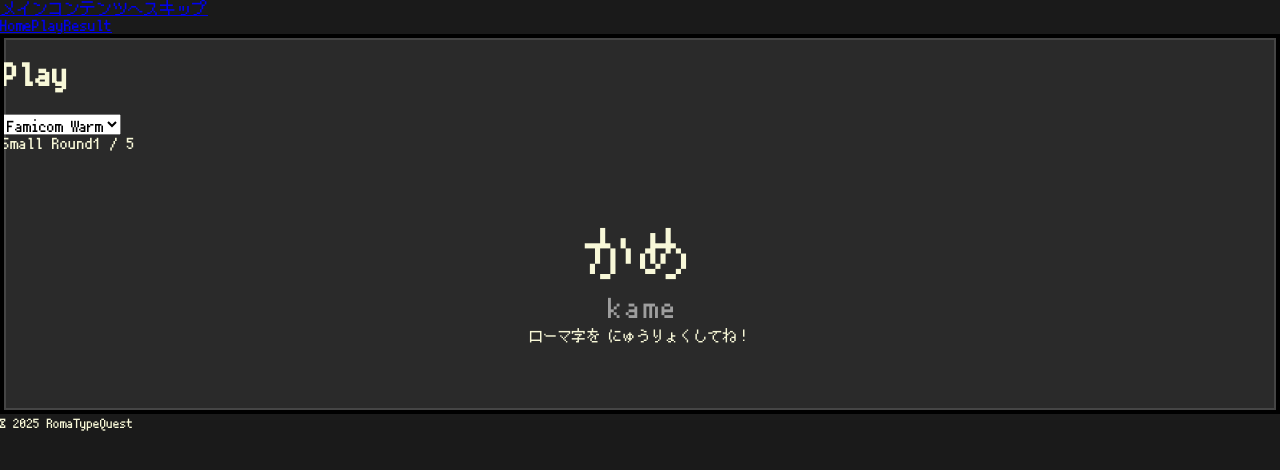
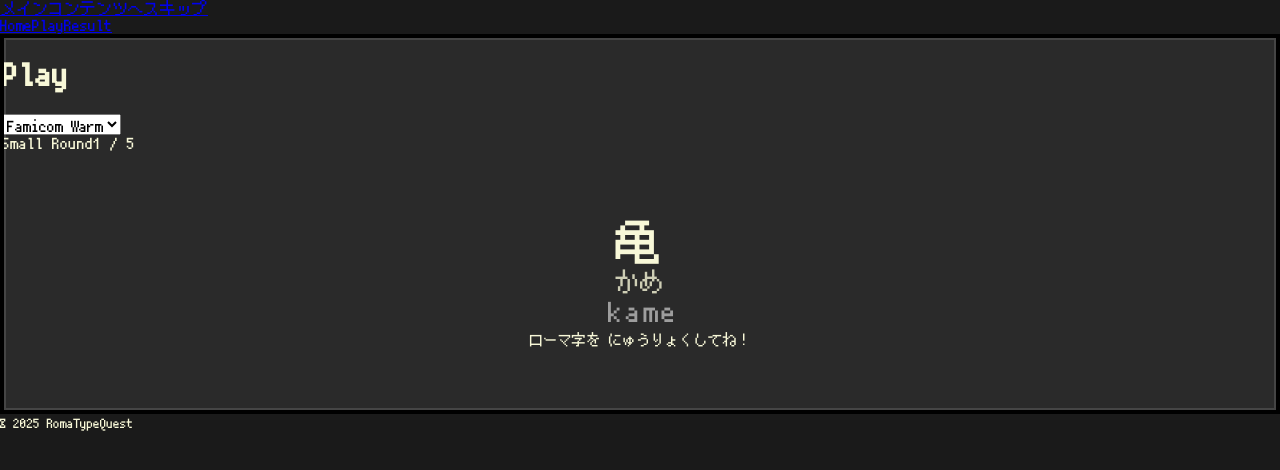
Before and after one commit to KJ-LEATHER-GAMES/roma-type, a React (Vite) app: page /play in a window 1280 px wide. Both pictures are taken after a click on the button "START". Shown: the top 470 px of the page. Built offline with nearby package versions, Linux system fonts and the light colour scheme.

Commit message:
Complete S2-1!!

```diff
--- a/src/features/typing/core/judge.ts
+++ b/src/features/typing/core/judge.ts
@@ -4,27 +4,56 @@ export type JudgeKind = 'progress' | 'complete' | 'mismatch';
 
 export interface JudgeResult {
     kind: JudgeKind;
-    // 必要であれば拡張用のフィールド
-    // matchedLength: number;
+
+    // どのローマ字パターンにマッチしているか（UI側で typed / remaining を出すために使う）
+    matchedTarget?: string;
+    matchedIndex?: number;
 }
+// オーバーロード
+export function judgeTyping(targetWord: string, typed: string): JudgeResult;
+export function judgeTyping(targetWords: string[], typed: string): JudgeResult;
 
-export function judgeTyping(targetWord: string, typed: string): JudgeResult {
+export function judgeTyping(targetWord: string | string[], typed: string): JudgeResult {
+    const targets = Array.isArray(targetWord) ? targetWord : [targetWord];
+
+    // 未入力ならとりあえず progress
     if (typed.length === 0) {
-        return { kind: 'progress' };
+        return {
+            kind: 'progress',
+            matchedTarget: targets[0],
+            matchedIndex: 0,
+        };
     }
 
-    // 途中まで合っているか？
-    const prefix = targetWord.slice(0, typed.length);
+    let progressIndex: number | null = null;
 
-    if (typed === targetWord) {
-        return { kind: 'complete' };
+    for (let i = 0; i < targets.length; i += 1) {
+        const t = targets[i];
+
+        if (typed === t) {
+            return {
+                kind: 'complete',
+                matchedTarget: t,
+                matchedIndex: i,
+            };
+        }
+
+        const prefix = t.slice(0, typed.length);
+        if (typed === prefix) {
+            if (progressIndex === null) {
+                progressIndex = i;
+            }
+        }
     }
 
-    if (typed === prefix) {
-        // まだ途中だけど、ここまでは合っている
-        return { kind: 'progress' };
+    if (progressIndex !== null) {
+        const t = targets[progressIndex];
+        return {
+            kind: 'progress',
+            matchedTarget: t,
+            matchedIndex: progressIndex,
+        };
     }
 
-    // ここまで来たら不一致
     return { kind: 'mismatch' };
 }
--- a/src/features/typing/core/useTypingCore.ts
+++ b/src/features/typing/core/useTypingCore.ts
@@ -28,18 +28,19 @@ export type TypingState = {
 
 /**
  * useTypingCore に渡すオプション
- * - targetWord: 判定対象となるローマ字文字列
+ * - targetRomajiVariants: 判定対象となるローマ字表記の候補
+ *   例）["gakkou"] や ["shashin", "syasin"] など
  */
 export interface TypingCoreOptions {
-    targetWord: string;
+    targetRomajiVariants: string[];
 }
 
 /**
  * useTypingCore が返すAPI
  * - state: タイピング状態（status / typed / mistakeCount など）
  * - typed: 直近の入力済み文字列（state.typed のショートカット）
- * - remaining: targetWord から typed を除いた残り部分
- * - judgeResult: targetWord と typed の前方一致/完全一致/不一致の判定
+ * - remaining: 現在マッチしているローマ字表記から typed を除いた残り部分
+ * - judgeResult: targetRomajiVariants と typed の前方一致/完全一致/不一致の判定
  * - startRound / stopRound / reset: 入力ループ制御用の関数
  */
 export interface TypingCoreAPI {
@@ -59,9 +60,10 @@ export interface TypingCoreAPI {
  * - stopRound(): 入力受付停止
  * - reset(): 状態を初期化
  * S1-4ではミスしても継続可能・mistakeCountをカウントする。
+ * S2からは複数ローマ字パターン（["shashin", "syasin"] など）に対応。
  */
 export function useTypingCore(options: TypingCoreOptions): TypingCoreAPI {
-    const { targetWord } = options;
+    const { targetRomajiVariants } = options;
 
     const [state, setState] = useState<TypingState>(() => ({
         status: 'idle',
@@ -69,7 +71,7 @@ export function useTypingCore(options: TypingCoreOptions): TypingCoreAPI {
         lastKey: null,
         startedAt: null,
         mistakeCount: 0,
-        judgeResult: judgeTyping(targetWord, ''),
+        judgeResult: judgeTyping(targetRomajiVariants, ''),
     }));
 
     // 最新の稼働フラグ（useEffect内から参照）
@@ -83,9 +85,9 @@ export function useTypingCore(options: TypingCoreOptions): TypingCoreAPI {
             lastKey: null,
             startedAt: typeof performance !== 'undefined' ? performance.now() : Date.now(),
             mistakeCount: 0,
-            judgeResult: judgeTyping(targetWord, ''),
+            judgeResult: judgeTyping(targetRomajiVariants, ''),
         });
-    }, [targetWord]);
+    }, [targetRomajiVariants]);
 
     const stopRound = useCallback(() => {
         runningRef.current = false;
@@ -100,9 +102,9 @@ export function useTypingCore(options: TypingCoreOptions): TypingCoreAPI {
             lastKey: null,
             startedAt: null,
             mistakeCount: 0,
-            judgeResult: judgeTyping(targetWord, ''),
+            judgeResult: judgeTyping(targetRomajiVariants, ''),
         });
-    }, [targetWord]);
+    }, [targetRomajiVariants]);
 
     useEffect(() => {
         const onKeyDown = (e: KeyboardEvent) => {
@@ -115,7 +117,7 @@ export function useTypingCore(options: TypingCoreOptions): TypingCoreAPI {
                 if (prev.status !== 'running') return prev;
 
                 const nextTyped = (prev.typed ?? '') + key;
-                const nextJudge = judgeTyping(targetWord, nextTyped);
+                const nextJudge = judgeTyping(targetRomajiVariants, nextTyped);
 
                 if (nextJudge.kind === 'mismatch') {
                     return {
@@ -142,16 +144,31 @@ export function useTypingCore(options: TypingCoreOptions): TypingCoreAPI {
         window.addEventListener('keydown', onKeyDown);
         return () => {
             window.removeEventListener('keydown', onKeyDown);
-            // ★ ここは消す
-            // runningRef.current = false;
+            // runningRef.current は reset/startRound 側で管理する
         };
-    }, [targetWord]);
+    }, [targetRomajiVariants]);
+
+    useEffect(() => {
+        // 出題単語が変わったタイミングで、typed と judgeResult をリセット
+        setState((prev) => ({
+            ...prev,
+            typed: '',
+            lastKey: null,
+            mistakeCount: 0,
+            // startedAt は「ラウンド全体の時間」を測りたいのでそのままにしておく想定
+            judgeResult: judgeTyping(targetRomajiVariants, ''),
+        }));
+    }, [targetRomajiVariants]);
 
     // state から typed を取り出し
     const typed = state.typed ?? '';
 
     // 残り文字列（UI のための派生値）
-    const remaining = useMemo(() => targetWord.slice(typed.length), [targetWord, typed]);
+    const remaining = useMemo(() => {
+        // どのローマ字パターンにマッチしているか（なければ先頭のパターンを採用）
+        const baseTarget = state.judgeResult.matchedTarget ?? targetRomajiVariants[0] ?? '';
+        return baseTarget.slice(typed.length);
+    }, [state.judgeResult.matchedTarget, targetRomajiVariants, typed]);
 
     const judgeResult = state.judgeResult;
 
--- /dev/null
+++ b/src/features/typing/data/words.ts
@@ -0,0 +1,53 @@
+// src/features/typing/data/words.ts
+
+export type RomajiWord = {
+    id: string; // "gakkou_01" など一意なID
+    kanji?: string; // "学校"（漢字がない単語は undefined でOK）
+    kana: string; // "がっこう"
+    romajiVariants: string[]; // ["gakkou", "gakko-"] など
+    grade: number; // 学年 or 難易度
+    hint?: string; // 意味やメモ（静的なヒント）
+};
+
+export const ROMAJI_WORDS: RomajiWord[] = [
+    {
+        id: 'kame_01',
+        kanji: '亀',
+        kana: 'かめ',
+        romajiVariants: ['kame'],
+        grade: 1,
+        hint: 'かめ（turtle）',
+    },
+    {
+        id: 'neko_01',
+        kanji: '猫',
+        kana: 'ねこ',
+        romajiVariants: ['neko'],
+        grade: 1,
+        hint: 'ねこ（cat）',
+    },
+    {
+        id: 'inu_01',
+        kanji: '犬',
+        kana: 'いぬ',
+        romajiVariants: ['inu'],
+        grade: 1,
+        hint: 'いぬ（dog）',
+    },
+    {
+        id: 'saru_01',
+        kanji: '猿',
+        kana: 'さる',
+        romajiVariants: ['saru'],
+        grade: 1,
+        hint: 'さる（monkey）',
+    },
+    {
+        id: 'tori_01',
+        kanji: '鳥',
+        kana: 'とり',
+        romajiVariants: ['tori'],
+        grade: 1,
+        hint: 'とり（bird）',
+    },
+];
--- a/src/routes/Play.tsx
+++ b/src/routes/Play.tsx
@@ -4,7 +4,7 @@ import { useNavigate } from 'react-router-dom';
 
 import { PixelPanel, PixelButton, ThemeSwitcher } from '@/components/ui';
 import { useTypingCore } from '@/features/typing/core';
-import { SIMPLE_WORDS } from '@/features/typing/data/simpleWords';
+import { ROMAJI_WORDS } from '@/features/typing/data/words';
 
 /**
  * タイピング入力画面 (S1-4: T4-1/T4-2/T4-3 対応)
@@ -32,12 +32,12 @@ export default function Play() {
     // 演出用クラス（Flash / Shake / Miss）
     const [effectClass, setEffectClass] = useState<string | null>(null);
 
-    const currentWord = SIMPLE_WORDS[currentIndex];
-    const totalQuestions = SIMPLE_WORDS.length;
+    const currentWord = ROMAJI_WORDS[currentIndex];
+    const totalQuestions = ROMAJI_WORDS.length;
 
     // 1問分のタイピングコア
     const { typed, remaining, judgeResult, startRound, stopRound, reset } = useTypingCore({
-        targetWord: currentWord.romaji,
+        targetRomajiVariants: currentWord.romajiVariants,
     });
 
     // ヘッダーに表示する「何問目か」
@@ -86,7 +86,7 @@ export default function Play() {
         const timer = setTimeout(() => {
             setCurrentIndex((prev) => {
                 const next = prev + 1;
-                const lastIndex = SIMPLE_WORDS.length - 1;
+                const lastIndex = ROMAJI_WORDS.length - 1;
 
                 if (next > lastIndex) {
                     // 5問すべて完了 → Finishへ
@@ -159,11 +159,22 @@ export default function Play() {
                 </div>
             )}
 
-            {/* ▼ PLAYING（出題中） ▼ */}
             {phase === 'playing' && (
                 <div className="u-stack u-gap-3 u-align-center u-justify-center play-main">
-                    {/* かな表示（大きく中央） */}
-                    <div className="target-kana pixel-font-tight">{currentWord.kana}</div>
+                    {/* 漢字＋かな表示 */}
+                    <div className="u-stack u-align-center u-gap-1">
+                        {/* 漢字があれば漢字を大きく、なければかなを大きく */}
+                        <div className="target-word-main pixel-font-tight">
+                            {currentWord.kanji ?? currentWord.kana}
+                        </div>
+
+                        {/* 漢字があるときだけ、かなをサブ表示 */}
+                        {currentWord.kanji && (
+                            <div className="target-word-sub pixel-font-tight">
+                                {currentWord.kana}
+                            </div>
+                        )}
+                    </div>
 
                     {/* ローマ字 [typed][remaining] */}
                     <div className={`target-romaji pixel-font-tight ${effectClass ?? ''}`}>
@@ -173,8 +184,6 @@ export default function Play() {
 
                     {/* ガイド文：プレイ中 */}
                     <p className="pixel-font play-guide-text">ローマ字を にゅうりょくしてね！</p>
-
-                    {/* プレイ中はボタンなし（キーボード入力のみ） */}
                 </div>
             )}
 
--- a/src/styles/pixel.css
+++ b/src/styles/pixel.css
@@ -317,3 +317,12 @@ canvas {
     font-size: 0.9rem;
     text-align: center;
 }
+
+.target-word-main {
+    font-size: 48px; /* かなり大きく */
+}
+
+.target-word-sub {
+    font-size: 24px; /* 読み仮名として少し小さく */
+    opacity: 0.8;
+}
```
